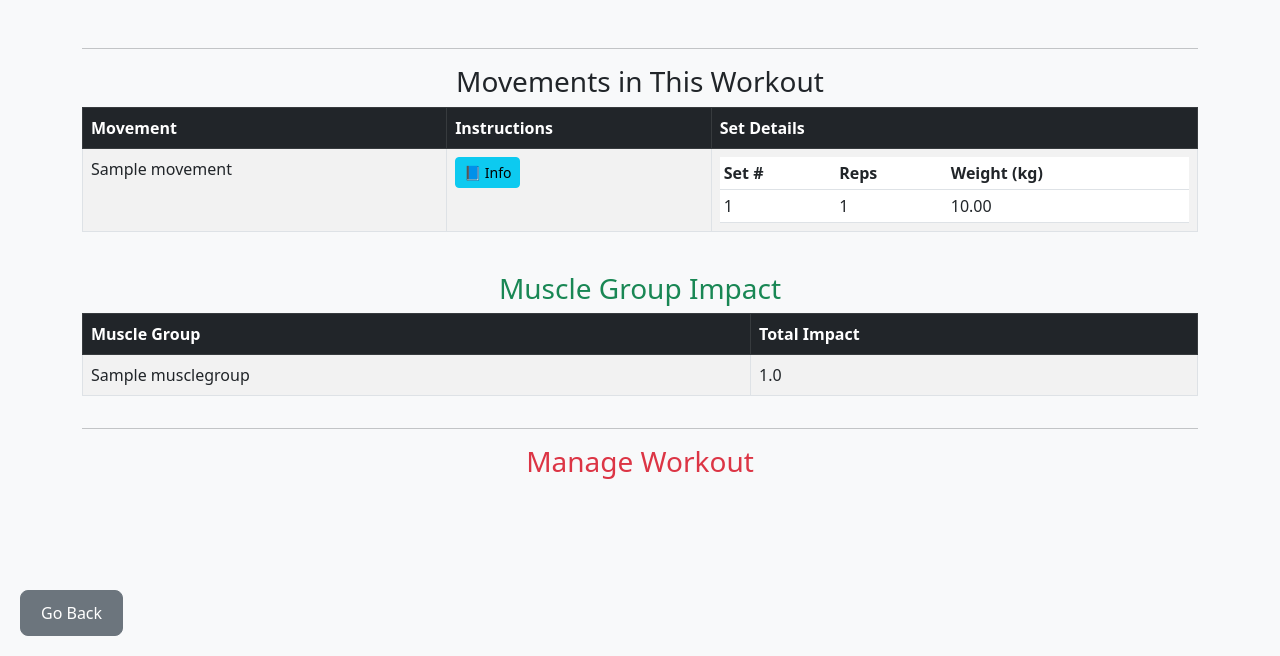
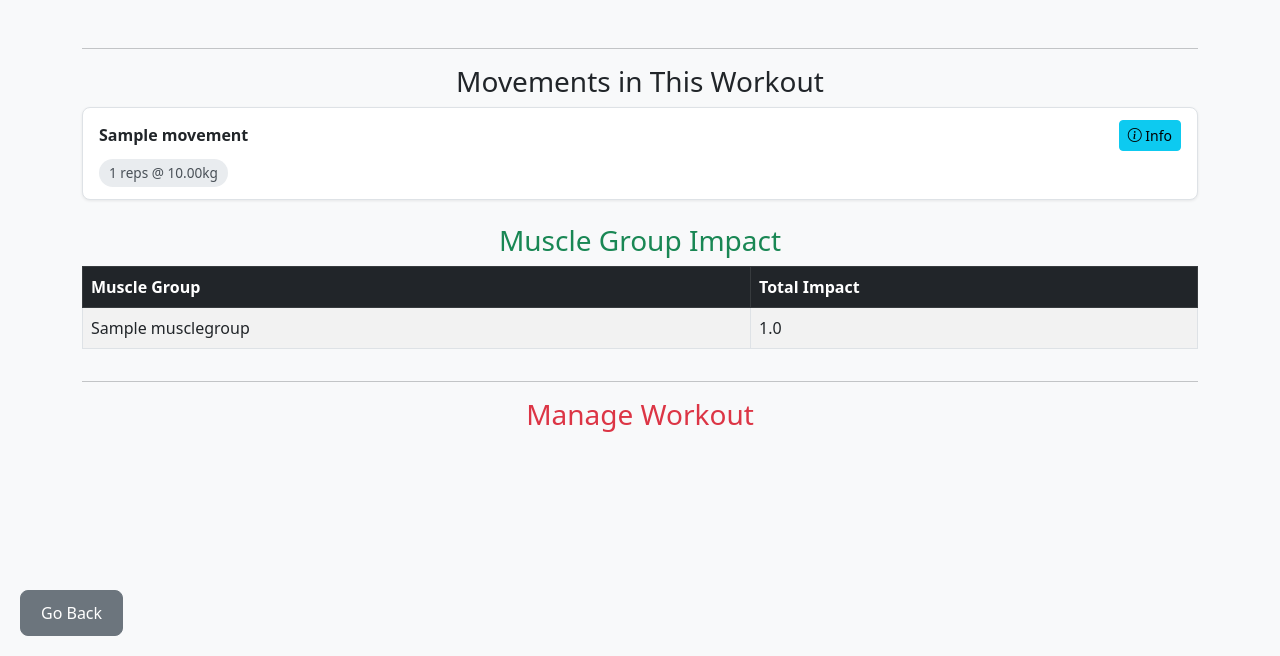
Before and after one commit to Darkpunkki/naic, a Flask app: page /workout/1 in a window 1280 px wide. Shown: the part 144-800 px from the top of the page. Run offline with Flask 3, Linux system fonts and the light colour scheme; the visitor is signed in with stand-in values (Sample User, id 1); tables that the repository leaves empty hold one stand-in row (values such as "Sample post").

Commit message:
add workout control nice haves

```diff
--- a/app/routes/workouts.py
+++ b/app/routes/workouts.py
@@ -191,6 +191,26 @@ def delete_workout(workout_id):
     WorkoutService.delete_workout(workout_id)
     flash("Workout has been removed.", "success")
     return redirect(url_for('main_bp.index'))
+
+
+@workouts_bp.route('/delete_if_empty/<int:workout_id>', methods=['POST'])
+def delete_if_empty(workout_id):
+    """Delete a workout only if it has no movements. Used for cleanup when navigating away."""
+    if 'user_id' not in session:
+        return jsonify({'error': 'Unauthorized'}), 401
+
+    workout = Workout.query.get(workout_id)
+    if not workout:
+        return jsonify({'deleted': False, 'reason': 'Workout not found'}), 404
+
+    if workout.user_id != session['user_id']:
+        return jsonify({'error': 'Unauthorized'}), 403
+
+    if len(workout.workout_movements) == 0:
+        WorkoutService.delete_workout(workout_id)
+        return jsonify({'deleted': True, 'message': 'Empty workout deleted'})
+
+    return jsonify({'deleted': False, 'reason': 'Workout has movements'})
 
 
 @workouts_bp.route('/all_workouts')
--- a/static/css/workout_details.css
+++ b/static/css/workout_details.css
@@ -130,3 +130,94 @@ form .form-control,
 form .form-select {
     width: 100%;
 }
+
+/* Movement Card Layout */
+.movements-list {
+    display: flex;
+    flex-direction: column;
+    gap: 12px;
+}
+
+.movement-card {
+    border: 1px solid #dee2e6;
+    border-radius: 8px;
+    padding: 12px 16px;
+    background-color: #fff;
+    box-shadow: 0 1px 3px rgba(0, 0, 0, 0.08);
+}
+
+.movement-card.done-card {
+    background-color: #d4edda;
+    border-color: #c3e6cb;
+}
+
+.movement-header {
+    display: flex;
+    justify-content: space-between;
+    align-items: center;
+    margin-bottom: 8px;
+}
+
+.movement-name {
+    font-weight: 600;
+    font-size: 1rem;
+    color: #212529;
+}
+
+.sets-summary {
+    display: flex;
+    flex-wrap: wrap;
+    gap: 6px;
+}
+
+.set-badge {
+    display: inline-block;
+    padding: 4px 10px;
+    font-size: 0.85rem;
+    background-color: #e9ecef;
+    border-radius: 16px;
+    color: #495057;
+}
+
+.set-badge.consolidated {
+    background-color: #cfe2ff;
+    color: #084298;
+    font-weight: 500;
+}
+
+.done-card .set-badge {
+    background-color: #badbcc;
+    color: #0f5132;
+}
+
+/* Empty workout warning */
+.empty-workout-alert {
+    background-color: #fff3cd;
+    border-color: #ffecb5;
+}
+
+/* Mobile optimizations for movement cards */
+@media (max-width: 768px) {
+    .movement-card {
+        padding: 10px 12px;
+    }
+
+    .movement-header {
+        flex-direction: column;
+        align-items: flex-start;
+        gap: 8px;
+    }
+
+    .movement-name {
+        font-size: 0.95rem;
+    }
+
+    .set-badge {
+        font-size: 0.8rem;
+        padding: 3px 8px;
+    }
+
+    .sets-summary {
+        gap: 4px;
+    }
+}
--- a/templates/workout_details.html
+++ b/templates/workout_details.html
@@ -243,7 +243,12 @@
                 <h3 class="text-center text-primary"
                     id="toggleGenerateWorkout"
                     style="cursor: pointer;">
-                    Generate Movement Sets
+                    <i class="bi bi-stars"></i>
+                    {% if workout.workout_movements|length > 0 %}
+                        Generate and Add More Movements
+                    {% else %}
+                        Generate Movements with AI
+                    {% endif %}
                 </h3>
                 <section id="generateWorkoutSection" style="display: none;">
                     <div class="card mx-auto shadow-lg position-relative" style="max-width: 600px;">
@@ -368,62 +373,61 @@
             <section>
                 <h3 class="text-center">Movements in This Workout</h3>
                 <form id="startWorkoutForm" action="/active_workout/{{ workout.workout_id }}" method="GET">
-                    <div class="table-responsive">
-                        <table class="table table-striped table-bordered">
-                            <thead class="table-dark">
-                            <tr>
-                                <th>Movement</th>
-                                <th>Instructions</th>
-                                <th>Set Details</th>
-                            </tr>
-                            </thead>
-                            <tbody>
+                    <div class="movements-list" id="movementsList">
                         {% for wm in workout.workout_movements %}
-                                <tr id="row_{{ wm.workout_movement_id }}"
-                                    class="{{ 'done-row' if wm.done else '' }}">
-                                    <td>{{ wm.movement.movement_name }}</td>
-                                    <td>
+                            <div class="movement-card {{ 'done-card' if wm.done else '' }}"
+                                 id="card_{{ wm.workout_movement_id }}">
+                                <div class="movement-header">
+                                    <span class="movement-name">{{ wm.movement.movement_name }}</span>
                                     <button type="button"
                                             class="btn btn-sm btn-info"
                                             onclick="fetchInstructions('{{ wm.movement.movement_name }}')">
-                                            📘 Info
+                                        <i class="bi bi-info-circle"></i> Info
                                     </button>
-                                    </td>
-                                    <td>
-                                        <table class="table table-sm mb-0">
-                                            <thead>
-                                            <tr>
-                                                <th>Set #</th>
-                                                <th>Reps</th>
-                                                <th>Weight (kg)</th>
-                                            </tr>
-                                            </thead>
-                                            <tbody>
+                                </div>
+                                <div class="sets-summary">
+                                    {% set sets_data = [] %}
                                     {% for s in wm.sets %}
-                                                <tr>
-                                                    <td>{{ s.set_order }}</td>
-                                                    <td>{{ s.reps|map(attribute='rep_count')|sum }}</td>
-                                                    <td>{{ s.weights|map(attribute='weight_value')|join(', ') }}</td>
-                                                </tr>
+                                        {% set reps = s.reps|map(attribute='rep_count')|sum %}
+                                        {% set weight = s.weights|map(attribute='weight_value')|first|default(0) %}
+                                        {% set _ = sets_data.append({'reps': reps, 'weight': weight}) %}
                                     {% endfor %}
-                                            </tbody>
-                                        </table>
-                                    </td>
 
-                                </tr>
+                                    {% if sets_data|length > 0 %}
+                                        {% set first_set = sets_data[0] %}
+                                        {% set ns = namespace(all_same=true) %}
+                                        {% for s in sets_data %}
+                                            {% if s.reps != first_set.reps or s.weight != first_set.weight %}
+                                                {% set ns.all_same = false %}
+                                            {% endif %}
                                         {% endfor %}
-                            </tbody>
-                        </table>
+
+                                        {% if ns.all_same and sets_data|length > 1 %}
+                                            <span class="set-badge consolidated">
+                                                {{ sets_data|length }}x{{ first_set.reps }} @ {{ first_set.weight }}kg
+                                            </span>
+                                        {% else %}
+                                            {% for s in sets_data %}
+                                                <span class="set-badge">{{ s.reps }} reps @ {{ s.weight }}kg</span>
+                                            {% endfor %}
+                                        {% endif %}
+                                    {% else %}
+                                        <span class="set-badge">No sets</span>
+                                    {% endif %}
                                 </div>
-                    {% if not workout.is_completed %}
-                        <button type="submit" class="btn btn-success w-100 mt-2">
+                            </div>
+                        {% else %}
+                            <div class="alert alert-info text-center">
+                                No movements added yet. Use the options above to add movements.
+                            </div>
+                        {% endfor %}
+                    </div>
+                    {% if not workout.is_completed and workout.workout_movements|length > 0 %}
+                        <button type="submit" class="btn btn-success w-100 mt-3">
                             Start Workout
                         </button>
-                    {% else %}
-                        <!-- No button displayed for completed workouts -->
                     {% endif %}
                 </form>
-
             </section>
 
 
@@ -615,10 +619,18 @@
 
 </main>
 
+<!-- Empty Workout Warning Alert -->
+{% if workout and workout.workout_movements|length == 0 and not confirm_mode %}
+<div class="alert alert-warning alert-dismissible fade show empty-workout-alert mx-3 mb-5" role="alert">
+    <i class="bi bi-exclamation-triangle"></i>
+    <strong>Empty Workout:</strong> This workout has no movements. If you leave without adding any, it will be discarded.
+    <button type="button" class="btn-close" data-bs-dismiss="alert" aria-label="Close"></button>
+</div>
+{% endif %}
+
 <!-- Go Back Button -->
 <div class="go-back-container">
-    <button class="btn btn-secondary go-back-button"
-            onclick="location.href='/'">
+    <button id="goBackButton" class="btn btn-secondary go-back-button">
         Go Back
     </button>
 </div>
@@ -647,6 +659,13 @@
 </div>
 
 
+<!-- Template variables for JavaScript -->
+<script>
+    const WORKOUT_ID = {{ workout.workout_id if workout else 'null' }};
+    const WORKOUT_IS_EMPTY = {{ 'true' if workout and workout.workout_movements|length == 0 else 'false' }};
+    const IS_CONFIRM_MODE = {{ 'true' if confirm_mode else 'false' }};
+</script>
+
 <!-- Bootstrap JS -->
 <script src="https://cdn.jsdelivr.net/npm/bootstrap@5.3.0/dist/js/bootstrap.bundle.min.js"></script>
 <!-- Load external JavaScript file -->
```
Also changed, not shown: static/js/workout_details_scripts.js (+84 -0 lines). Lines whose indentation alone changed are shown as unchanged.
